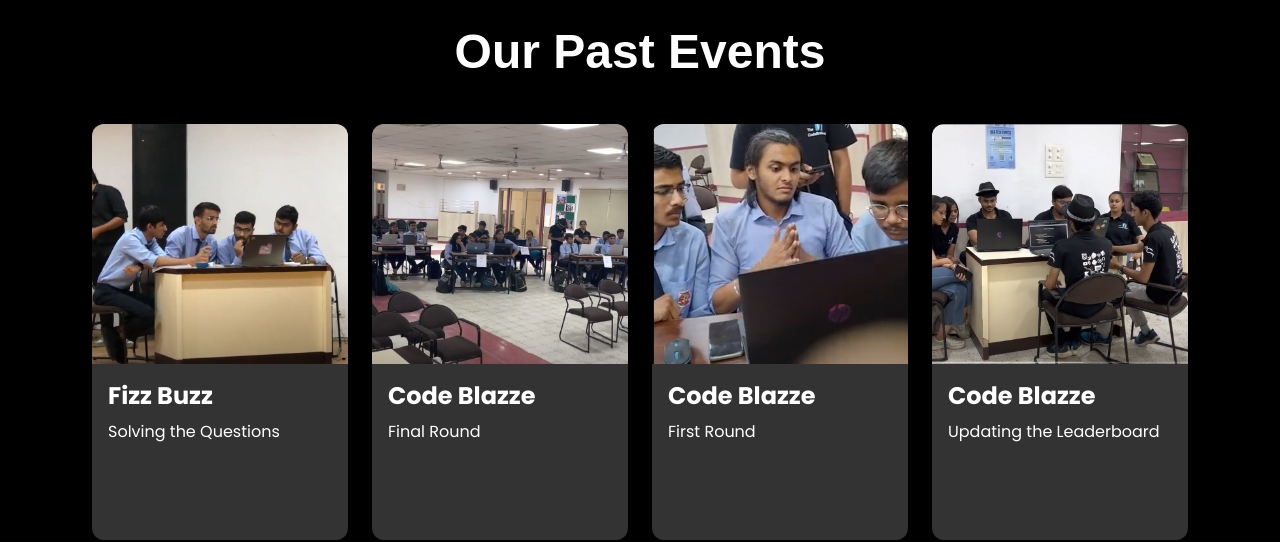
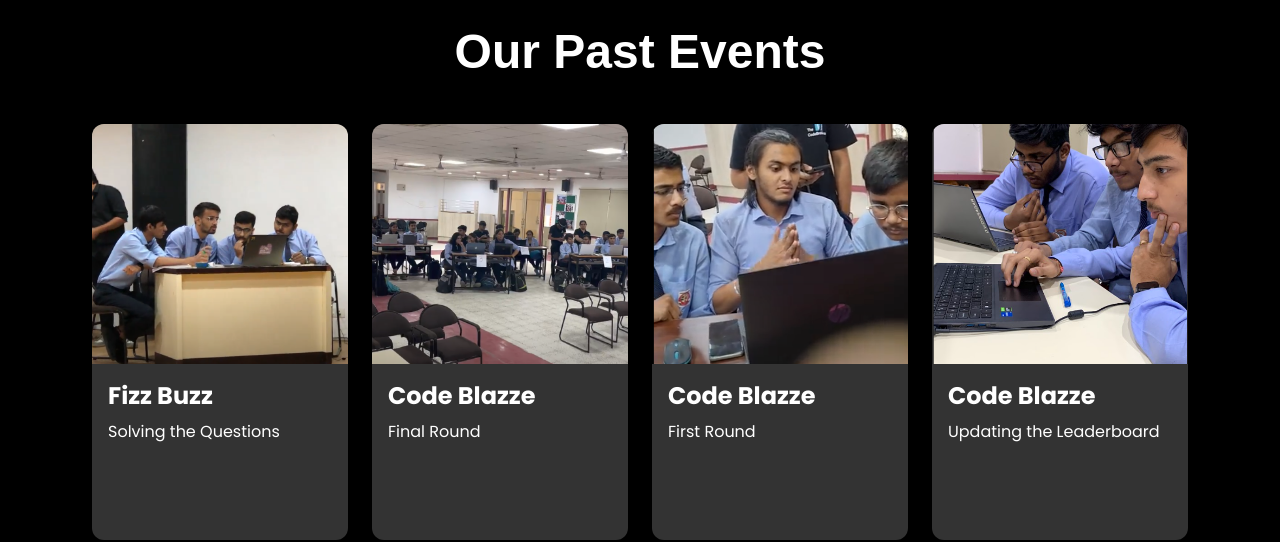
Before and after one commit to tusharpamnani/HackSphere, a plain HTML site: page index.html in a window 1280 px wide. Shown: the part 1720-2262 px from the top of the page. Drawn offline with Linux system fonts and the light colour scheme; a web font is replaced by a local one.

Commit message:
Update index.html

```diff
--- a/index.html
+++ b/index.html
@@ -178,7 +178,7 @@
             <div
                 class="relative w-64 h-[26rem] bg-white bg-opacity-20 backdrop-blur-md shadow-lg shadow-black flex flex-col rounded-xl">
                 <img class="w-full h-60 rounded-t-xl object-cover"
-                src="/4.png"
+                src="/10.png"
                     alt="Kunal Dewangan">
                 <div class="rounded-b-xl text-white flex flex-col gap-2 p-4">
                     <h1 class="text-2xl font-bold">Code Blazze</h1>
```
